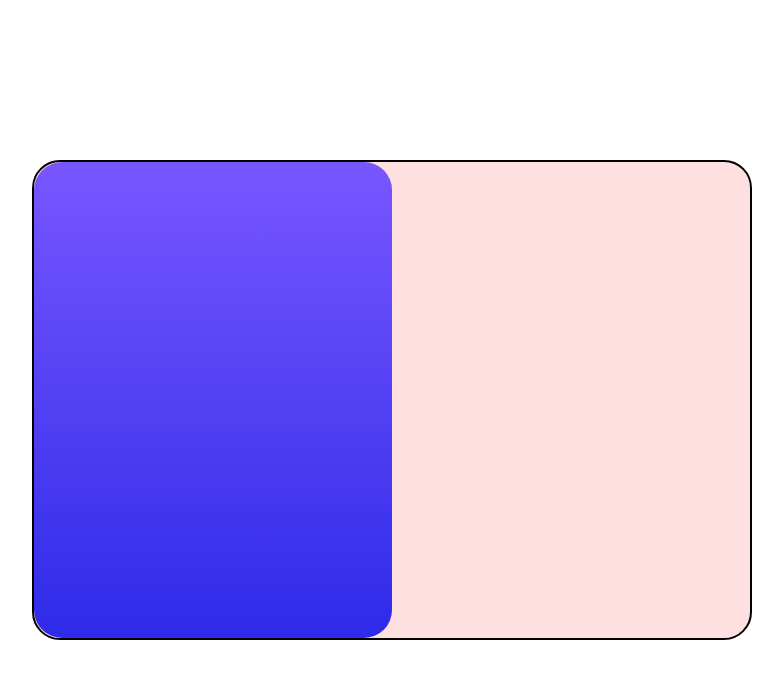
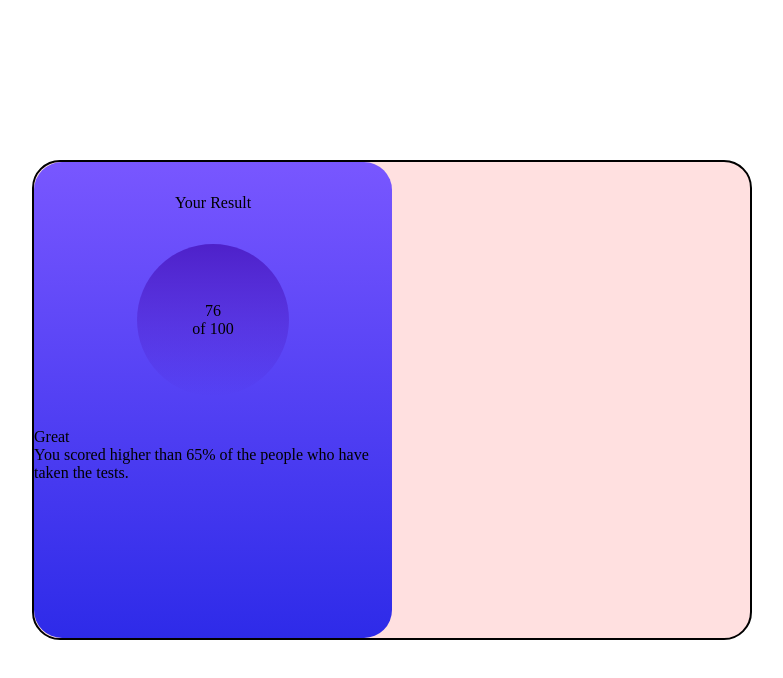
Before and after one commit to ning-sy210/Results-Summary-Component, a React (Vite) app: page / in a window 1280 px wide. Shown: the top 678 px of the page, without its empty margins (248-1031 px from the left). Built offline with nearby package versions, Linux system fonts and the light colour scheme.

Commit message:
feat: add elements into result display with minimal css

```diff
--- a/src/App.scss
+++ b/src/App.scss
@@ -6,11 +6,20 @@
 
 /* Layout CSS */
 
-.hvc {
+.stack,
+.stack-hc,
+.stack-hvc {
   display: flex;
   flex-direction: column;
+}
+
+.stack-hc,
+.stack-hvc {
+  align-items: center;
+}
+
+.stack-hvc {
   justify-content: center;
-  align-items: center;
 }
 
 /* Component CSS */
@@ -36,6 +45,19 @@
 
   background: linear-gradient($gradient-top-color, $gradient-bot-color);
   border-radius: inherit;
+  padding: 32px 0px;
+  row-gap: 32px;
+}
+
+.score-display {
+  $length: 152px;
+  $gradient-top-color: hsla(256, 72%, 46%, 1);
+  $gradient-bot-color: hsla(241, 72%, 46%, 0);
+
+  width: $length;
+  height: $length;
+  border-radius: 50%;
+  background: linear-gradient($gradient-top-color, $gradient-bot-color);
 }
 
 .result-summary {
--- a/src/App.tsx
+++ b/src/App.tsx
@@ -2,9 +2,23 @@ import "./App.scss";
 
 function App() {
   return (
-    <div className="app hvc">
+    <div className="app stack-hvc">
       <div className="summary-ctn">
-        <div className="result-display"></div>
+        <div className="result-display stack-hc">
+          <span>Your Result</span>
+
+          <div className="score-display stack-hvc">
+            <span>76</span>
+            <span>of 100</span>
+          </div>
+
+          <div>
+            <span>Great</span>
+            <p>
+              You scored higher than 65% of the people who have taken the tests.
+            </p>
+          </div>
+        </div>
         <div className="result-summary"></div>
       </div>
     </div>
```
